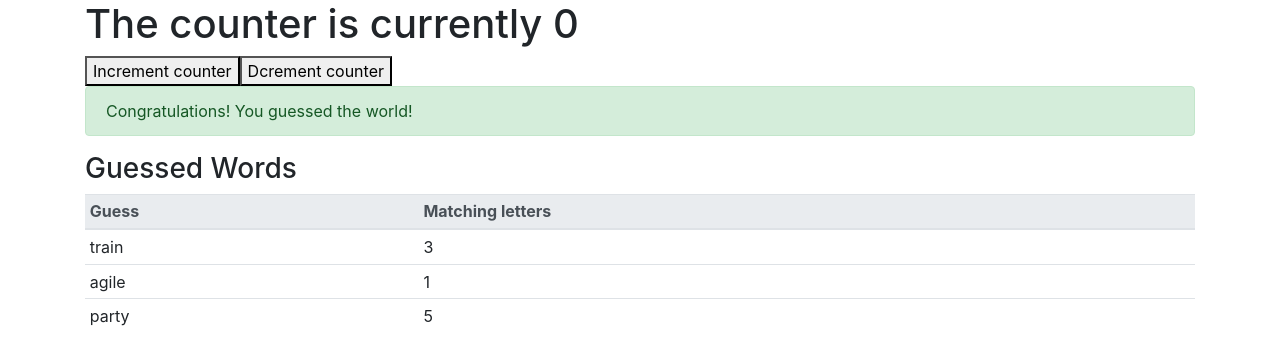
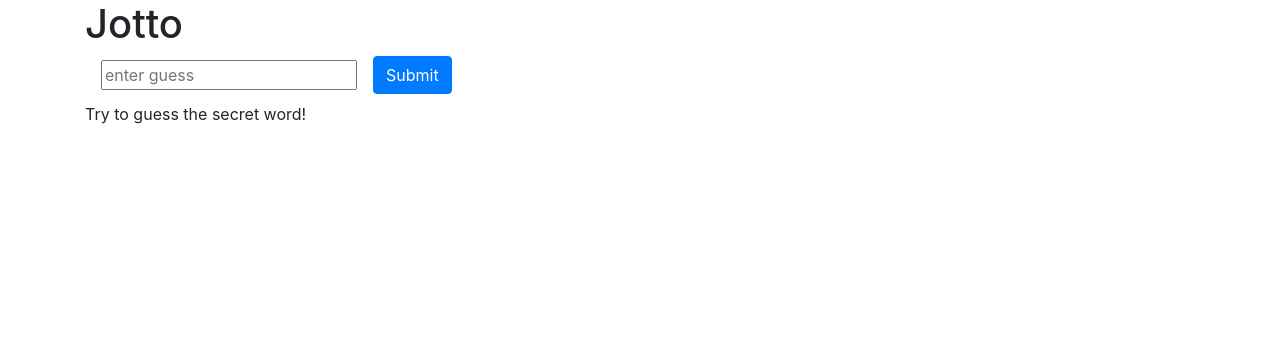
Before and after one commit to amul888/Jest-with-Enzyme, a React app: page / in a window 1280 px wide. Shown: the top 364 px of the page. Built offline with nearby package versions, Linux system fonts and the light colour scheme.

Commit message:
Connect app component and test

```diff
--- a/src/App.js
+++ b/src/App.js
@@ -1,48 +1,78 @@
 import React, { Component } from "react";
+import { connect } from "react-redux";
+
 import "./App.css";
 import ClickCounter from "./clickCounter";
 import GuessedWords from "./GuessedWords";
 import Congrats from "./Congrats";
 import Input from "./Input";
+import { getSecretWord } from "./actions";
+
+// click counter 1
+
+// class App extends Component {
+//   constructor(props) {
+//     super(props);
+//     this.state = {
+//       counter: 0
+//     }
+//   }
+//   render() {
+//     const decrementValue = (this.state.counter < 0) ? 0 : this.state.counter - 1;
+//     const guessedWords = [
+//       { guessedWord: 'train', letterMatchCount: 3 },
+//       { guessedWord: 'agile', letterMatchCount: 1 },
+//       { guessedWord: 'party', letterMatchCount: 5 },
+//   ]
+//     return (
+//       <div data-test="component-app" className="container">
+//         <h1 data-test="counter-display">The counter is currently {this.state.counter}</h1>
+//         {this.state.counter < 0 && <h1 data-test="counter-display">The counter can not go below 0 </h1>}
+
+//         <button
+//           data-test="increment-button"
+//           onClick={() => this.setState({ counter: this.state.counter + 1 })}
+//         >Increment counter</button>
+//         <button
+//           data-test="dcrement-button"
+//           onClick={() => this.setState({ counter: decrementValue })}
+//         >Dcrement counter</button>
+//         <Congrats success = {true}/>
+//         <GuessedWords guessedWords={guessedWords}/>
+//       </div>
+//     );
+//   }
+// }
+
+// export default App;
+
+
+
+{/* <div className="App">
+<h1> Hello, World! </h1>
+<ClickCounter/>
+</div> */}
 
 
 class App extends Component {
-  constructor(props) {
-    super(props);
-    this.state = {
-      counter: 0
-    }
-  }
   render() {
-    const decrementValue = (this.state.counter < 0) ? 0 : this.state.counter - 1;
     const guessedWords = [
       { guessedWord: 'train', letterMatchCount: 3 },
       { guessedWord: 'agile', letterMatchCount: 1 },
       { guessedWord: 'party', letterMatchCount: 5 },
     ]
     return (
-      <div data-test="component-app" className="container">
-        <h1 data-test="counter-display">The counter is currently {this.state.counter}</h1>
-        {this.state.counter < 0 && <h1 data-test="counter-display">The counter can not go below 0 </h1>}
-
-        <button
-          data-test="increment-button"
-          onClick={() => this.setState({ counter: this.state.counter + 1 })}
-        >Increment counter</button>
-        <button
-          data-test="dcrement-button"
-          onClick={() => this.setState({ counter: decrementValue })}
-        >Dcrement counter</button>
-        <Congrats success = {true}/>
-        <GuessedWords guessedWords={guessedWords}/>
+      <div className="container">
+        <h1>Jotto</h1>
+        <Congrats success={this.props.success} />
+        <Input/>
+        <GuessedWords guessedWords={this.props.guessedWords} />
       </div>
-    );
+    )
   }
 }
-
-export default App;
-
-{/* <div className="App">
-<h1> Hello, World! </h1>
-<ClickCounter/>
-</div> */}
+const mapStateToProps =(state)=>{
+  const {success, guessedWords, secretWord} = state;
+  return {success, guessedWords, secretWord};
+}
+export default connect(mapStateToProps,{ getSecretWord })(App)
```
Also changed, not shown: 1 other file (tests, documents, lock files or other folders). Lines whose indentation alone changed are shown as unchanged.
